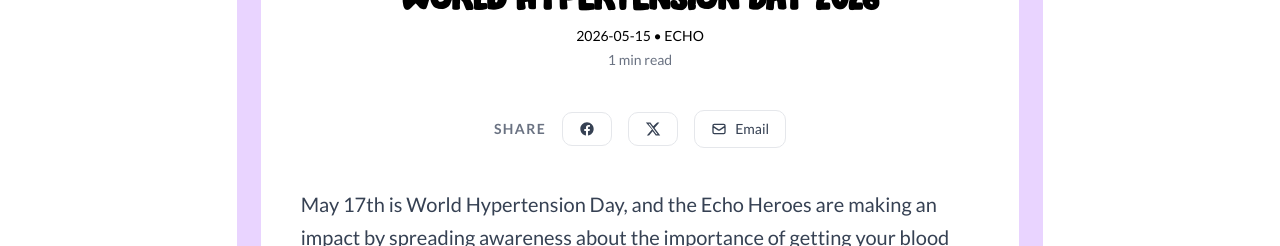
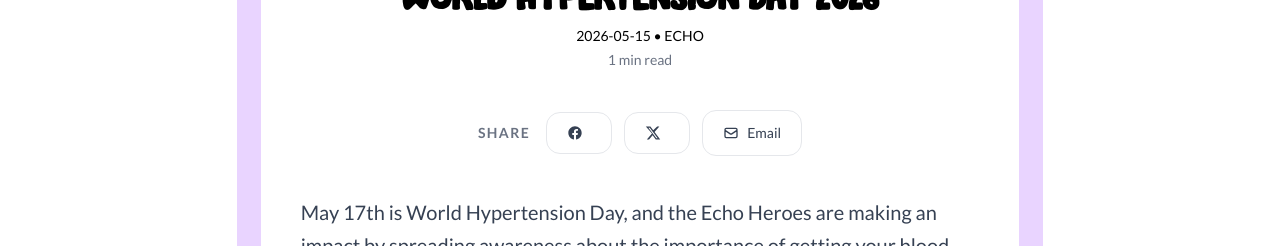
Before and after one commit to ganning127/echo_website, a Next.js app: page /blog/World-hypertension-day-2026 in a window 1280 px wide. Shown: the part 222-468 px from the top of the page. Built offline with nearby package versions, Linux system fonts and the light colour scheme; no server answers.

Commit message:
Update page.tsx

```diff
--- a/src/app/blog/[slug]/page.tsx
+++ b/src/app/blog/[slug]/page.tsx
@@ -43,14 +43,15 @@ export default async function BlogPost({
 
   // Share URLs — built server-side from the slug; the full origin is
   // injected via an absolute path so it works in both dev and prod.
-  const pageUrl = `${process.env.NEXT_PUBLIC_SITE_URL ?? ""}/blog/${slug}`;
+const pageUrl = `https://edecho.org/blog/${slug}`;
+
 const encodedUrl = encodeURIComponent(pageUrl);
 const encodedTitle = encodeURIComponent(blog.frontmatter.title);
 
 const shareLinks = {
   facebook: `https://www.facebook.com/sharer/sharer.php?u=${encodedUrl}`,
-    x: `https://x.com/intent/tweet?url=${encodedUrl}&text=${encodedTitle}`,
-    email: `mailto:?subject=${encodedTitle}&body=I wanted to share this blog from ECHO(Early Cardiovascular Health Outreach): ${encodedUrl}`,
+  x: `https://twitter.com/intent/tweet?url=${encodedUrl}&text=${encodedTitle}`,
+  email: `mailto:?subject=${encodedTitle}&body=I wanted to share this blog from ECHO (Early Cardiovascular Health Outreach): ${pageUrl}`,
 };
 
   return (
@@ -72,10 +73,13 @@ export default async function BlogPost({
             <p className="mt-1 text-sm text-gray-500">{readTime} min read</p>
           </div>
           {/* SHARE BAR */}
-            <div className="py-10 flex items-center gap-4 justify-center">
+<div className="py-10 flex flex-col sm:flex-row items-center justify-center gap-4">
+
   <span className="text-sm font-semibold uppercase tracking-widest text-gray-500">
     Share
   </span>
+
+  <div className="flex flex-col sm:flex-row items-center gap-3 w-full sm:w-auto">
 
     {/* Facebook */}
     <a
@@ -83,11 +87,24 @@ export default async function BlogPost({
       target="_blank"
       rel="noopener noreferrer"
       aria-label="Share on Facebook"
-                className="flex items-center gap-2 px-4 py-2 rounded-lg border border-gray-200 text-sm font-medium text-gray-700 hover:bg-[#1877F2] hover:text-white hover:border-[#1877F2] transition-colors duration-200"
+      className="
+        w-full sm:w-auto
+        flex items-center justify-center gap-2
+        px-5 py-3
+        rounded-xl
+        border border-gray-200
+        text-sm font-medium text-gray-700
+        transition-all duration-200
+        hover:bg-[#1877F2]
+        hover:text-white
+        hover:border-[#1877F2]
+      "
     >
       <svg className="w-4 h-4" fill="currentColor" viewBox="0 0 24 24">
         <path d="M22 12c0-5.523-4.477-10-10-10S2 6.477 2 12c0 4.991 3.657 9.128 8.438 9.878v-6.987H7.898V12h2.54V9.797c0-2.506 1.492-3.89 3.777-3.89 1.094 0 2.238.195 2.238.195v2.46h-1.26c-1.243 0-1.63.771-1.63 1.562V12h2.773l-.443 2.89h-2.33v6.988C18.343 21.128 22 16.991 22 12z"/>
       </svg>
+
+      <span></span>
     </a>
 
     {/* X / Twitter */}
@@ -96,24 +113,61 @@ export default async function BlogPost({
       target="_blank"
       rel="noopener noreferrer"
       aria-label="Share on X"
-                className="flex items-center gap-2 px-4 py-2 rounded-lg border border-gray-200 text-sm font-medium text-gray-700 hover:bg-black hover:text-white hover:border-black transition-colors duration-200"
+      className="
+        w-full sm:w-auto
+        flex items-center justify-center gap-2
+        px-5 py-3
+        rounded-xl
+        border border-gray-200
+        text-sm font-medium text-gray-700
+        transition-all duration-200
+        hover:bg-black
+        hover:text-white
+        hover:border-black
+      "
     >
       <svg className="w-4 h-4" fill="currentColor" viewBox="0 0 24 24">
         <path d="M18.244 2.25h3.308l-7.227 8.26 8.502 11.24H16.17l-4.714-6.231-5.401 6.231H2.746l7.73-8.835L1.254 2.25H8.08l4.253 5.622 5.911-5.622zm-1.161 17.52h1.833L7.084 4.126H5.117z"/>
       </svg>
+
+      <span></span>
     </a>
 
     {/* Email */}
     <a
       href={shareLinks.email}
       aria-label="Share via Email"
-                className="flex items-center gap-2 px-4 py-2 rounded-lg border border-gray-200 text-sm font-medium text-gray-700 hover:bg-[#7C2D36] hover:text-white hover:border-[#7C2D36] transition-colors duration-200"
+      className="
+        w-full sm:w-auto
+        flex items-center justify-center gap-2
+        px-5 py-3
+        rounded-xl
+        border border-gray-200
+        text-sm font-medium text-gray-700
+        transition-all duration-200
+        hover:bg-[#7C2D36]
+        hover:text-white
+        hover:border-[#7C2D36]
+      "
     >
-                <svg className="w-4 h-4" fill="none" stroke="currentColor" strokeWidth="2" viewBox="0 0 24 24">
-                  <path strokeLinecap="round" strokeLinejoin="round" d="M3 8l7.89 5.26a2 2 0 002.22 0L21 8M5 19h14a2 2 0 002-2V7a2 2 0 00-2-2H5a2 2 0 00-2 2v10a2 2 0 002 2z"/>
+      <svg
+        className="w-4 h-4"
+        fill="none"
+        stroke="currentColor"
+        strokeWidth="2"
+        viewBox="0 0 24 24"
+      >
+        <path
+          strokeLinecap="round"
+          strokeLinejoin="round"
+          d="M3 8l7.89 5.26a2 2 0 002.22 0L21 8M5 19h14a2 2 0 002-2V7a2 2 0 00-2-2H5a2 2 0 00-2 2v10a2 2 0 002 2z"
+        />
       </svg>
-                Email
+
+      <span>Email</span>
     </a>
+
+  </div>
 </div>
               <div className="prose prose-lg mx-auto prose-p:text-xl prose-p:leading-relaxed prose-p:mb-6">
                 <PostContent />
```
Lines whose indentation alone changed are shown as unchanged.
